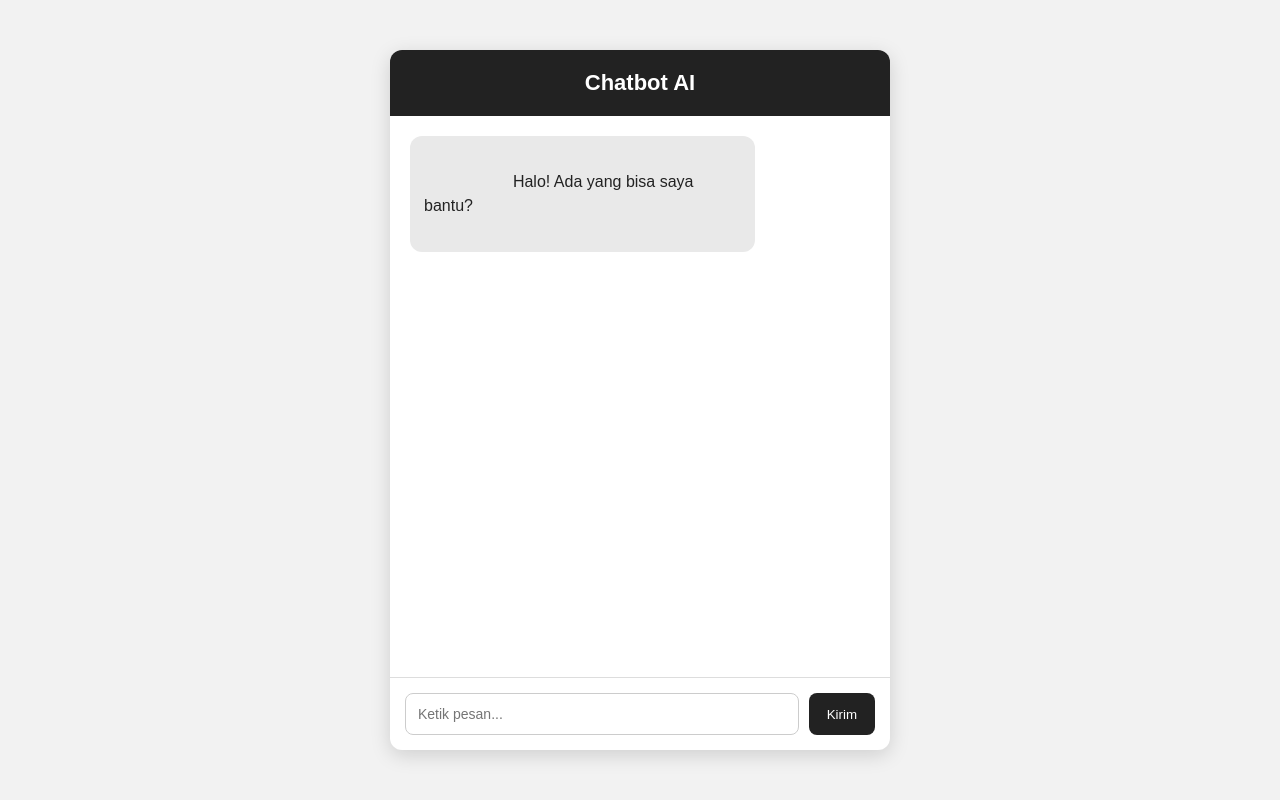
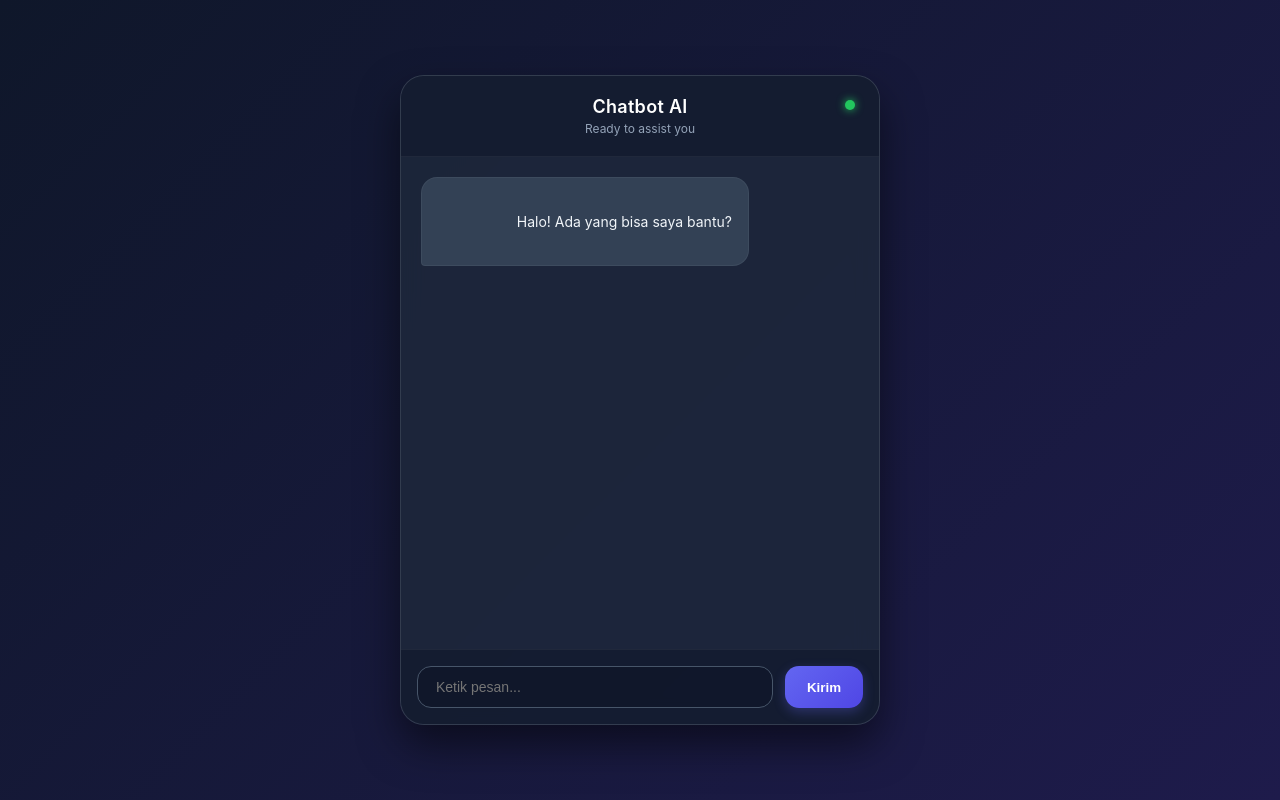
Before and after one commit to simplesmile-dot/196_ChatBot, a website: page public/index.html in a window 1280 px wide. Drawn offline with Linux system fonts and the light colour scheme.

Commit message:
Refactor code for consistency, enhance error handling, and improve UI design for chatbot interface

```diff
--- a/package.json
+++ b/package.json
@@ -18,6 +18,7 @@
   },
   "homepage": "https://github.com/simplesmile-dot/196_ChatBot#readme",
   "dependencies": {
+    "dotenv": "^18.0.10",
     "express": "^5.3.0"
   }
 }
--- a/public/index.html
+++ b/public/index.html
@@ -3,32 +3,27 @@
 <head>
     <meta charset="UTF-8">
     <meta name="viewport" content="width=device-width, initial-scale=1.0">
-
-    <title>Chatbot Nemotron</title>
-
+    <title>Chatbot AI</title>
     <link rel="stylesheet" href="style.css">
 </head>
-
 <body>
 
     <div class="chat-container">
 
         <div class="chat-header">
             <h1>Chatbot AI</h1>
+            <p>Ready to assist you</p>
         </div>
 
         <div id="chat-box" class="chat-box">
-
             <div class="message bot">
                 <div class="message-content">
                     Halo! Ada yang bisa saya bantu?
                 </div>
             </div>
-
         </div>
 
         <form id="chat-form" class="chat-form">
-
             <input
                 type="text"
                 id="user-input"
@@ -36,16 +31,13 @@
                 autocomplete="off"
                 required
             >
-
-            <button type="submit">
+            <button type="submit" id="send-button">
                 Kirim
             </button>
-
         </form>
 
     </div>
 
     <script src="script.js"></script>
-
 </body>
 </html>
--- a/public/script.js
+++ b/public/script.js
@@ -4,46 +4,31 @@ const chatBox = document.getElementById("chat-box");
 
 const messages = [];
 
-
 function addMessage(text, sender) {
-
     const message = document.createElement("div");
-
     message.classList.add("message", sender);
 
     const content = document.createElement("div");
-
     content.classList.add("message-content");
-
     content.textContent = text;
 
     message.appendChild(content);
-
     chatBox.appendChild(message);
-
     chatBox.scrollTop = chatBox.scrollHeight;
 
     return content;
 }
 
-
 chatForm.addEventListener("submit", async (event) => {
-
     event.preventDefault();
 
     const message = userInput.value.trim();
-
     if (!message) {
         return;
     }
 
-
-    // =========================
     // Tampilkan pesan user
-    // =========================
-
     addMessage(message, "user");
-
 
     // Simpan pesan user
     messages.push({
@@ -51,177 +36,90 @@ chatForm.addEventListener("submit", async (event) => {
         content: message
     });
 
-
-    // Kosongkan input
+    // Kosongkan input & disable sementara
     userInput.value = "";
-
-
-    // Disable input sementara
     userInput.disabled = true;
 
     const button = chatForm.querySelector("button");
-
     button.disabled = true;
     button.textContent = "Menunggu...";
 
-
-    // =========================
     // Buat bubble AI kosong
-    // =========================
-
     const botContent = addMessage("", "bot");
-
     let botResponse = "";
 
-
     try {
-
         const response = await fetch("/api/chat", {
-
             method: "POST",
-
             headers: {
                 "Content-Type": "application/json"
             },
-
             body: JSON.stringify({
                 messages: messages
             })
-
         });
 
-
         if (!response.ok) {
-
             const errorData = await response.json();
-
-            throw new Error(
-                errorData.error || "Terjadi kesalahan"
-            );
+            throw new Error(errorData.error || "Terjadi kesalahan");
         }
 
-
-        // =========================
-        // Baca streaming response
-        // =========================
-
         const reader = response.body.getReader();
-
         const decoder = new TextDecoder();
-
         let buffer = "";
 
-
         while (true) {
-
             const { done, value } = await reader.read();
-
 
             if (done) {
                 break;
             }
 
-
-            // Decode data
-            buffer += decoder.decode(value, {
-                stream: true
-            });
-
-
-            // Pisahkan berdasarkan newline
+            buffer += decoder.decode(value, { stream: true });
             const lines = buffer.split("\n");
-
-
-            // Simpan bagian yang belum lengkap
             buffer = lines.pop();
 
-
             for (const line of lines) {
-
                 const trimmedLine = line.trim();
-
 
                 if (!trimmedLine) {
                     continue;
                 }
 
-
                 if (!trimmedLine.startsWith("data:")) {
                     continue;
                 }
 
-
-                const data = trimmedLine
-                    .slice(5)
-                    .trim();
-
+                const data = trimmedLine.slice(5).trim();
 
                 if (data === "[DONE]") {
                     continue;
                 }
 
-
                 try {
-
                     const token = JSON.parse(data);
-
-
-                    // Tambahkan token
                     botResponse += token;
-
-
-                    // Update tampilan
                     botContent.textContent = botResponse;
-
-
-                    // Auto scroll
-                    chatBox.scrollTop =
-                        chatBox.scrollHeight;
-
-
+                    chatBox.scrollTop = chatBox.scrollHeight;
                 } catch (error) {
-
-                    console.error(
-                        "Gagal membaca token:",
-                        error
-                    );
-
+                    console.error("Gagal membaca token:", error);
                 }
-
             }
-
         }
 
-
-        // =========================
         // Simpan response AI
-        // =========================
-
         messages.push({
             role: "assistant",
             content: botResponse
         });
 
-
     } catch (error) {
-
         console.error(error);
-
-        botContent.textContent =
-            "Maaf, terjadi kesalahan: " +
-            error.message;
-
+        botContent.textContent = "Maaf, terjadi kesalahan: " + error.message;
     } finally {
-
-        // Aktifkan kembali input
         userInput.disabled = false;
-
         button.disabled = false;
-
         button.textContent = "Kirim";
-
         userInput.focus();
-
     }
-
 });
--- a/public/style.css
+++ b/public/style.css
@@ -4,79 +4,99 @@
 
 body {
     margin: 0;
-    font-family: Arial, sans-serif;
-    background: #f2f2f2;
-
+    font-family: 'Inter', system-ui, -apple-system, sans-serif;
+    background: linear-gradient(135deg, #0f172a 0%, #1e1b4b 100%);
     display: flex;
     justify-content: center;
     align-items: center;
-
-    min-height: 100vh;
+    height: 100vh;      /* Mengunci tinggi halaman penuh */
+    overflow: hidden;   /* Mencegah seluruh halaman web bisa di-scroll */
 }
 
 .chat-container {
-    width: 500px;
-    height: 700px;
-
-    background: white;
-
-    border-radius: 12px;
-
+    width: 480px;
+    height: 90vh;       /* Menyesuaikan tinggi layar (maksimal 650px) */
+    max-height: 650px;
+    background: rgba(30, 41, 59, 0.85);
+    backdrop-filter: blur(12px);
+    border: 1px solid rgba(255, 255, 255, 0.1);
+    border-radius: 24px;
     display: flex;
     flex-direction: column;
-
     overflow: hidden;
-
-    box-shadow: 0 5px 20px rgba(0, 0, 0, 0.15);
+    box-shadow: 0 20px 40px rgba(0, 0, 0, 0.5);
 }
 
 .chat-header {
-    background: #222;
+    background: rgba(15, 23, 42, 0.6);
+    border-bottom: 1px solid rgba(255, 255, 255, 0.05);
     color: white;
+    padding: 20px;
+    text-align: center;
+    position: relative;
+}
 
-    padding: 20px;
-
-    text-align: center;
+/* Indikator Online Kecil di Header */
+.chat-header::after {
+    content: '';
+    position: absolute;
+    top: 24px;
+    right: 24px;
+    width: 10px;
+    height: 10px;
+    background-color: #22c55e;
+    border-radius: 50%;
+    box-shadow: 0 0 8px #22c55e;
 }
 
 .chat-header h1 {
     margin: 0;
-    font-size: 22px;
+    font-size: 18px;
+    font-weight: 600;
+    letter-spacing: 0.3px;
 }
 
 .chat-header p {
-    margin: 5px 0 0;
-    font-size: 13px;
-    opacity: 0.8;
+    margin: 4px 0 0;
+    font-size: 12px;
+    color: #94a3b8;
 }
 
 .chat-box {
     flex: 1;
-
     padding: 20px;
-
-    overflow-y: auto;
-
+    overflow-y: auto;   /* Hanya area chat ini yang bisa di-scroll jika pesan menumpuk */
     display: flex;
     flex-direction: column;
+    gap: 14px;
+    scroll-behavior: smooth;
+}
 
-    gap: 12px;
+/* Animasi saat pesan muncul */
+@keyframes fadeInUp {
+    from {
+        opacity: 0;
+        transform: translateY(10px);
+    }
+    to {
+        opacity: 1;
+        transform: translateY(0);
+    }
 }
 
 .message {
     display: flex;
+    animation: fadeInUp 0.3s ease-out forwards;
 }
 
 .message-content {
-    max-width: 75%;
-
-    padding: 10px 14px;
-
-    border-radius: 12px;
-
+    max-width: 80%;
+    padding: 12px 16px;
+    border-radius: 16px;
     line-height: 1.5;
-
+    font-size: 14px;
     white-space: pre-wrap;
+    word-break: break-word;
 }
 
 .message.user {
@@ -84,8 +104,10 @@ body {
 }
 
 .message.user .message-content {
-    background: #222;
+    background: linear-gradient(135deg, #6366f1, #4f46e5);
     color: white;
+    border-bottom-right-radius: 4px;
+    box-shadow: 0 4px 12px rgba(99, 102, 241, 0.3);
 }
 
 .message.bot {
@@ -93,51 +115,61 @@ body {
 }
 
 .message.bot .message-content {
-    background: #e9e9e9;
-    color: #222;
+    background: #334155;
+    color: #f1f5f9;
+    border-bottom-left-radius: 4px;
+    border: 1px solid rgba(255, 255, 255, 0.05);
 }
 
 .chat-form {
     display: flex;
-
-    padding: 15px;
-
-    border-top: 1px solid #ddd;
-
-    gap: 10px;
+    padding: 16px;
+    background: rgba(15, 23, 42, 0.6);
+    border-top: 1px solid rgba(255, 255, 255, 0.05);
+    gap: 12px;
 }
 
 .chat-form input {
     flex: 1;
+    padding: 12px 18px;
+    background: rgba(15, 23, 42, 0.8);
+    border: 1px solid #475569;
+    border-radius: 14px;
+    color: white;
+    font-size: 14px;
+    outline: none;
+    transition: all 0.25s ease;
+}
 
-    padding: 12px;
-
-    border: 1px solid #ccc;
-
-    border-radius: 8px;
-
-    font-size: 14px;
+.chat-form input:focus {
+    border-color: #6366f1;
+    box-shadow: 0 0 0 3px rgba(99, 102, 241, 0.25);
 }
 
 .chat-form button {
-    padding: 12px 18px;
-
+    padding: 12px 22px;
     border: none;
-
-    border-radius: 8px;
-
-    background: #222;
-
+    border-radius: 14px;
+    background: linear-gradient(135deg, #6366f1, #4f46e5);
     color: white;
-
+    font-weight: 600;
     cursor: pointer;
+    transition: all 0.2s ease;
+    box-shadow: 0 4px 12px rgba(99, 102, 241, 0.3);
 }
 
 .chat-form button:hover {
-    opacity: 0.8;
+    transform: translateY(-1px);
+    opacity: 0.95;
+}
+
+.chat-form button:active {
+    transform: translateY(1px);
 }
 
 .chat-form button:disabled {
-    opacity: 0.5;
+    opacity: 0.4;
     cursor: not-allowed;
+    transform: none;
+    box-shadow: none;
 }
```
Also changed, not shown: index.js (+17 -14 lines), 1 other file.
